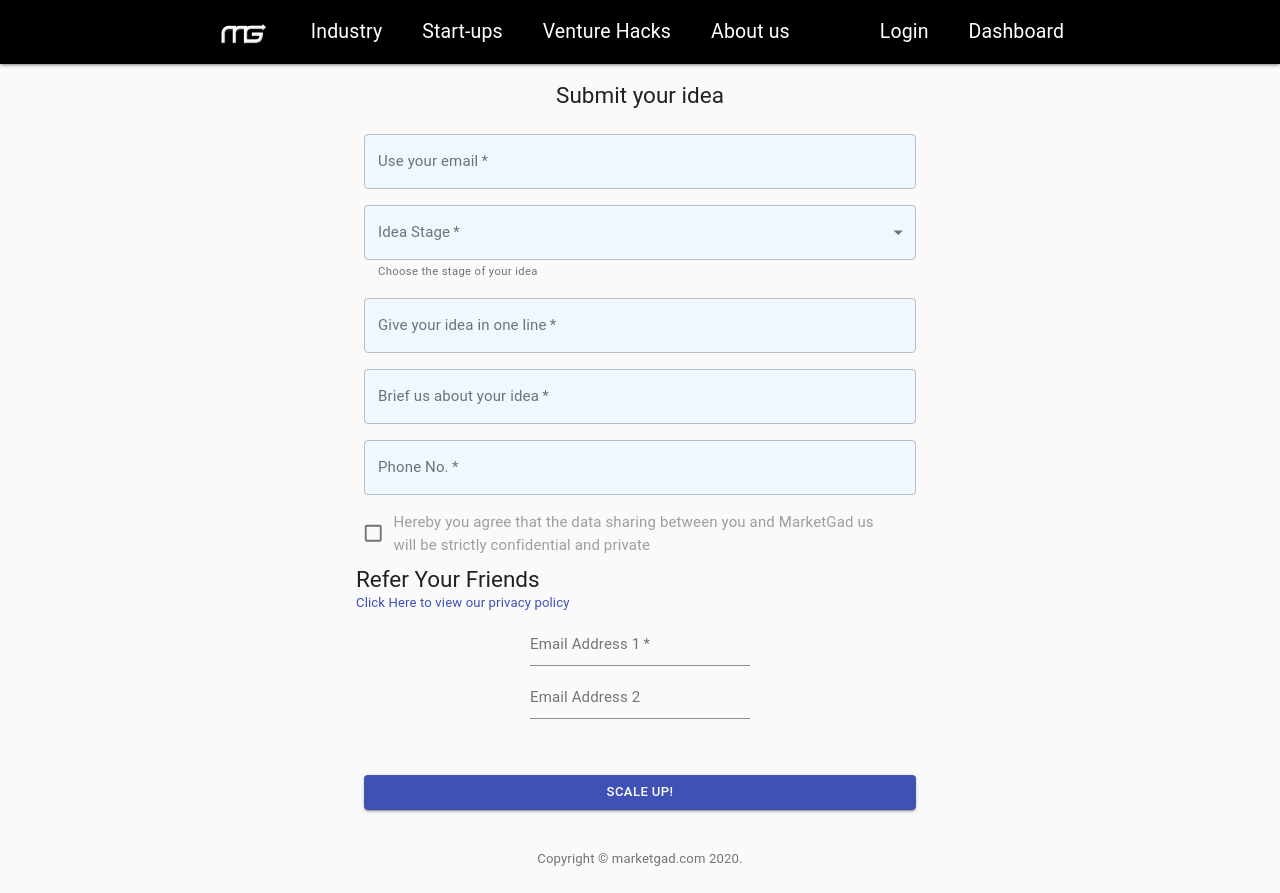
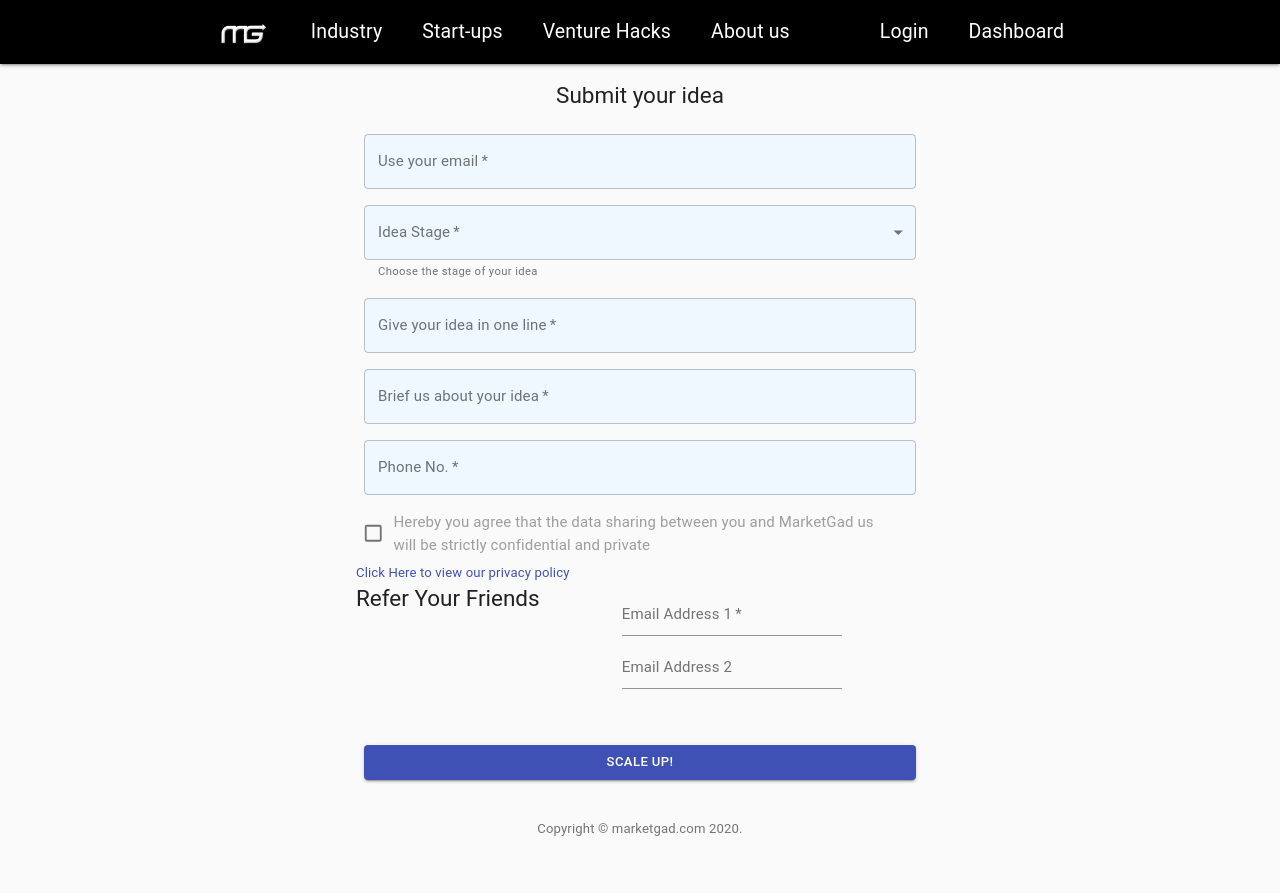
Before and after one commit to MarketGad/market-research-blog-frontend, a React (Create React App) app: page /form in a window 1280 px wide. After the commit the page ends 863 px from the top, so only its background shows below. Built offline with nearby package versions, Linux system fonts and the light colour scheme.

Commit message:
form changed

```diff
--- a/src/components/Form.js
+++ b/src/components/Form.js
@@ -168,9 +168,6 @@ export default function SignUp() {
                                 label="Hereby you agree that the data sharing between you and MarketGad us will be strictly confidential and private"
                             />
                         </Grid>
-                        <Typography component="h1" variant="h5">
-                            Refer Your Friends
-                        </Typography>
                         <Grid container justify="flex-begin">
                             <Grid item>
                                 <Link href="/privacy" variant="body2">
@@ -178,6 +175,10 @@ export default function SignUp() {
                                 </Link>
                             </Grid>
                         </Grid>
+                        <Typography component="h1" variant="h5">
+                            Refer Your Friends
+                        </Typography>
+
                         <div className="center" style={{ margin: "auto" }}>
                             <Grid item xs={12}>
                                 <TextField
```
